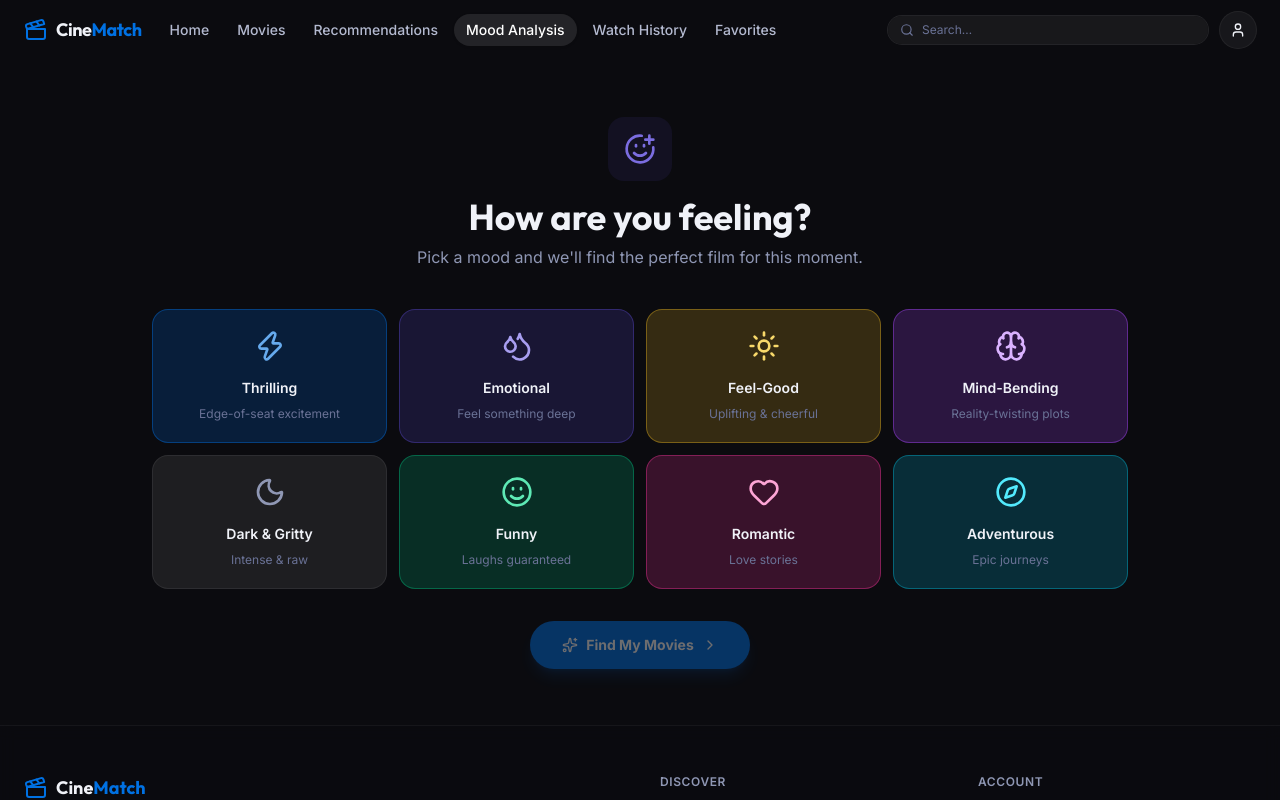
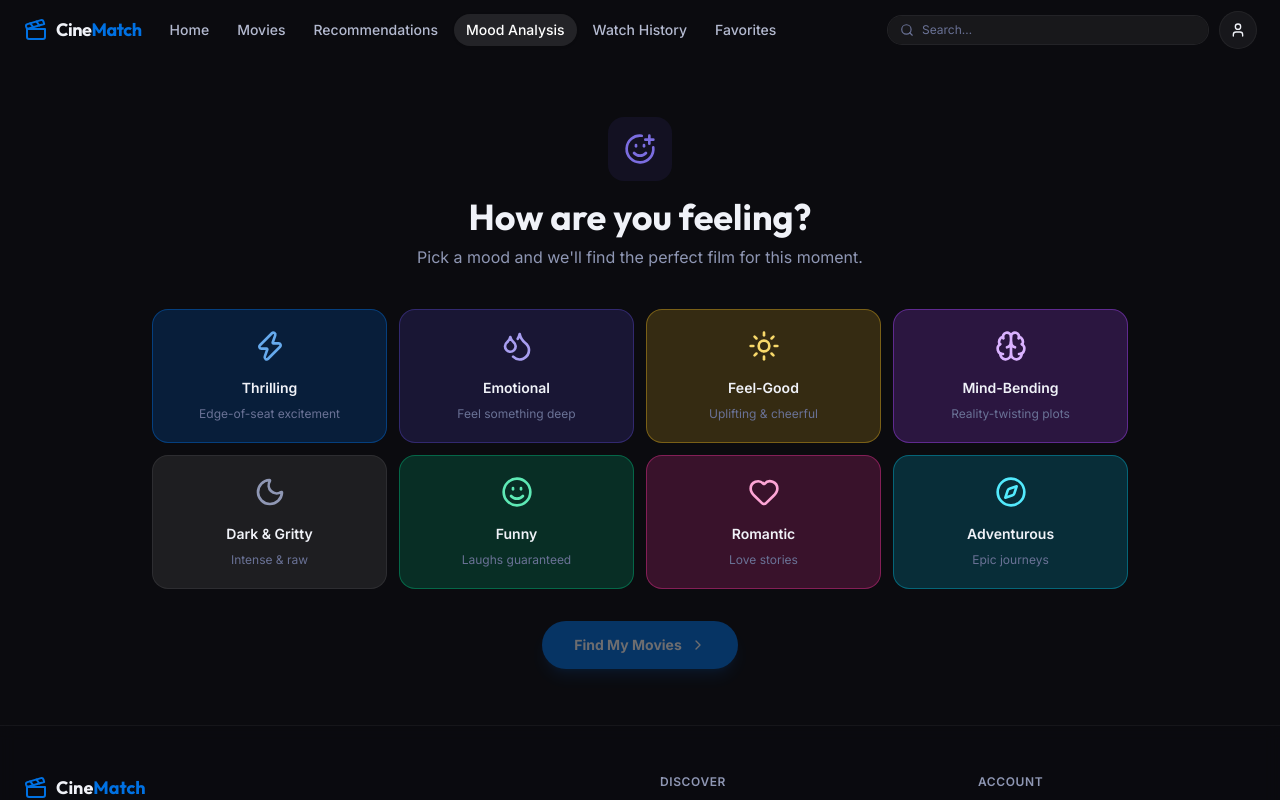
Before and after one commit to rohan-ak43/CineMatch, a React (Vite) app in the folder Cinematch/Frontend/: page /mood in a window 1280 px wide. Shown: the top 800 px of the page. Built offline with nearby package versions, Linux system fonts and the light colour scheme.

Commit message:
Emoji removed

```diff
--- a/Cinematch/Frontend/src/pages/Home.tsx
+++ b/Cinematch/Frontend/src/pages/Home.tsx
@@ -64,7 +64,7 @@ export function Home() {
                 to="/recommendations"
                 className="flex items-center gap-2 rounded-full bg-ember-500 px-8 py-3.5 text-sm font-semibold text-white shadow-lg shadow-ember-500/20 transition-all hover:scale-[1.03] hover:bg-ember-400"
               >
-                <Sparkles className="h-4 w-4" /> Get Recommendations
+                Get Recommendations
               </Link>
               <Link
                 to="/movies"
--- a/Cinematch/Frontend/src/pages/MoodAnalysis.tsx
+++ b/Cinematch/Frontend/src/pages/MoodAnalysis.tsx
@@ -71,7 +71,7 @@ export function MoodAnalysis() {
                 onClick={() => setStep('results')}
                 className="flex items-center gap-2 rounded-full bg-ember-500 px-8 py-3.5 text-sm font-bold text-white shadow-lg shadow-ember-500/25 disabled:opacity-40 disabled:cursor-not-allowed transition-all hover:bg-ember-400"
               >
-                <Sparkles className="h-4 w-4" /> Find My Movies
+                Find My Movies
                 <ChevronRight className="h-4 w-4" />
               </button>
             </div>
--- a/Cinematch/Frontend/src/pages/RecommendationEngine.tsx
+++ b/Cinematch/Frontend/src/pages/RecommendationEngine.tsx
@@ -97,7 +97,7 @@ export function RecommendationEngine() {
               <div className="mb-4 flex items-center justify-between text-sm">
                 <span className="text-mist-500">Question {step + 1} of {questions.length}</span>
                 <span className="flex items-center gap-1.5 text-ember-400 font-semibold">
-                  <Sparkles className="h-4 w-4" /> Recommendation Engine
+                  Recommendation Engine
                 </span>
               </div>
               <div className="h-1.5 w-full rounded-full bg-void-700 overflow-hidden">
@@ -145,7 +145,7 @@ export function RecommendationEngine() {
             <div className="mb-8 flex items-center justify-between">
               <div>
                 <h1 className="font-display text-3xl font-bold text-mist-100">
-                  <Sparkles className="inline h-6 w-6 text-ember-400 mr-2" />
+
                   Your Picks
                 </h1>
                 <p className="mt-1 text-mist-500">{results.length} perfect matches for you</p>
```
